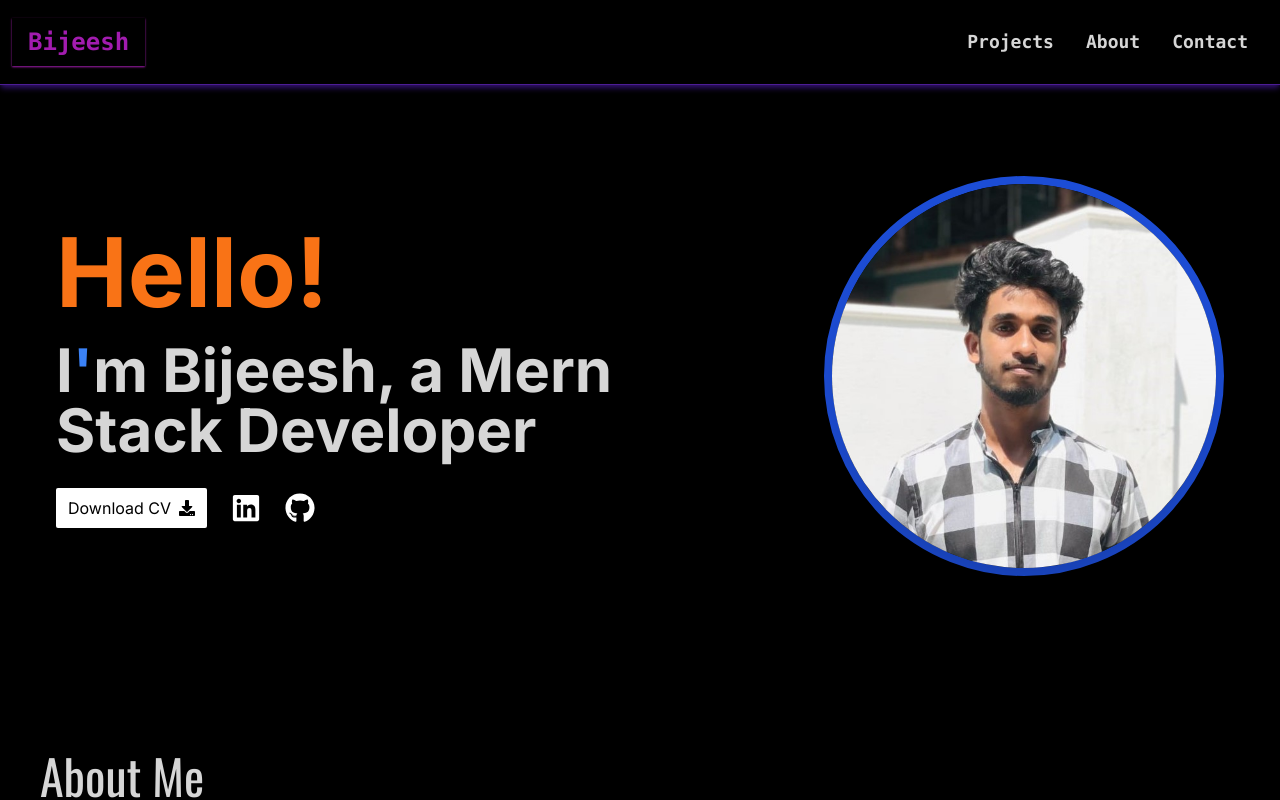
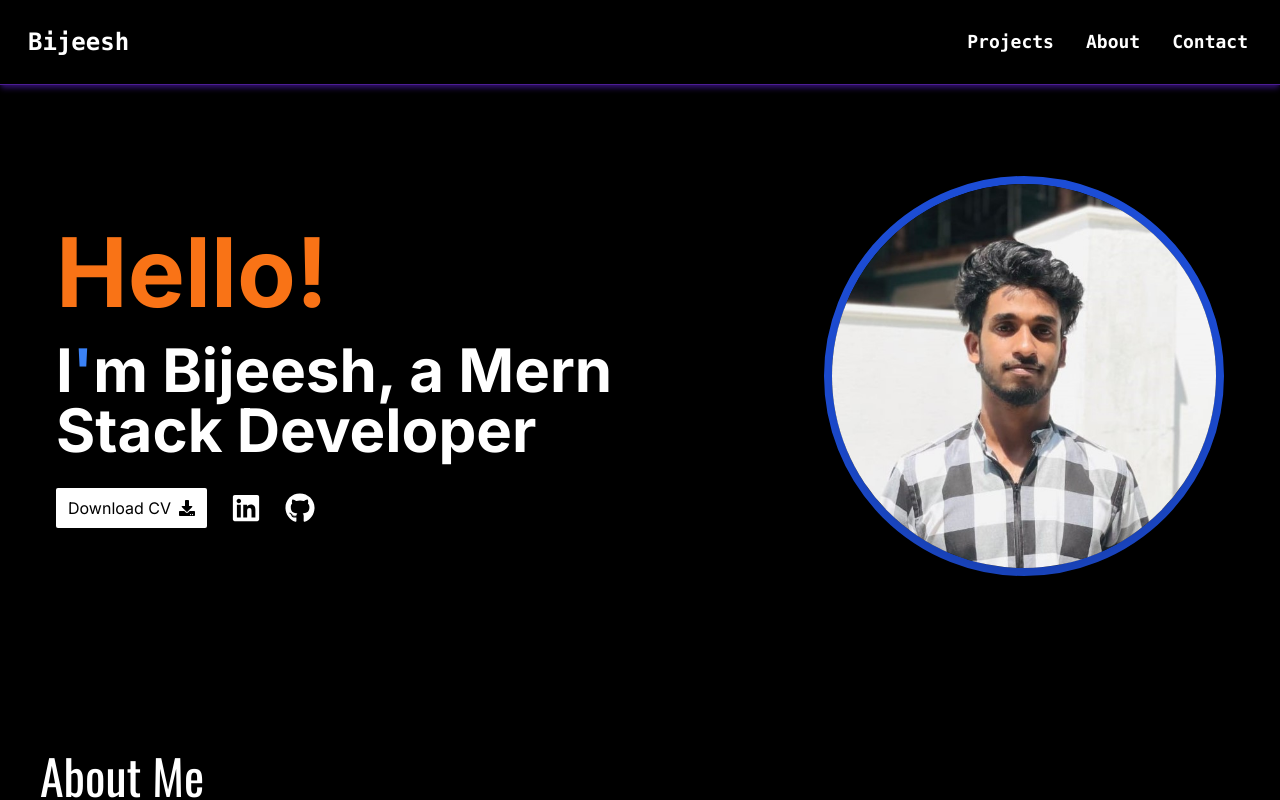
Before and after one commit to bijeesh-m/bijeesh, a Next.js app: page / in a window 1280 px wide. Shown: the top 800 px of the page. Built offline with nearby package versions, Linux system fonts and the light colour scheme.

Commit message:
fix:fixed the bug in styles

```diff
--- a/app/page.js
+++ b/app/page.js
@@ -5,7 +5,7 @@ import Projects from "@/components/Projects";
 
 export default function Home() {
     return (
-        <div className=" px-5 md:px-10  ">
+        <div className=" px-5 md:px-10  text-white">
             <Landing />
             <About/>
             <Projects />
--- a/components/Navbar.jsx
+++ b/components/Navbar.jsx
@@ -47,9 +47,9 @@ const Navbar = () => {
             initial={{ opacity: 0 }}
             whileInView={{ opacity: 1 }}
         >
-            <nav className="navbar bg-transparent sticky p-3  font-mono font-bold ">
+            <nav className="navbar bg-transparent sticky p-3  font-mono font-bold text-white">
                 <div className="flex-1 ">
-                    <a className="btn btn-ghost sm:text-2xl  text-fuchsia-700 shadow-sm shadow-fuchsia-700 sm:border-none">Bijeesh</a>
+                    <a className="btn btn-ghost sm:text-2xl  text-fuchsia-700 sm:text-white shadow-sm sm:shadow-none shadow-fuchsia-700 sm:border-none">Bijeesh</a>
                 </div>
                 <div className="flex-none ">
                     <ul className="menu menu-horizontal px-1 text-xs sm:text-sm md:text-lg">
```
